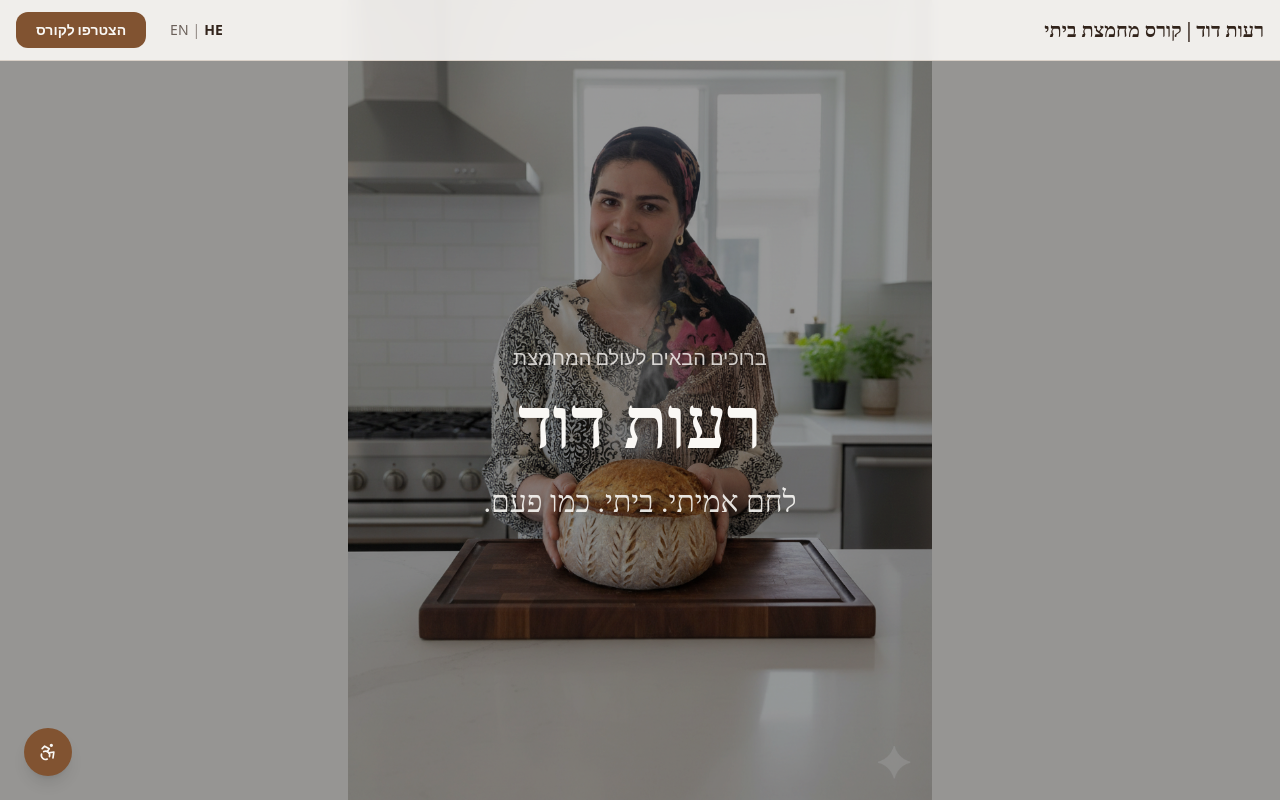
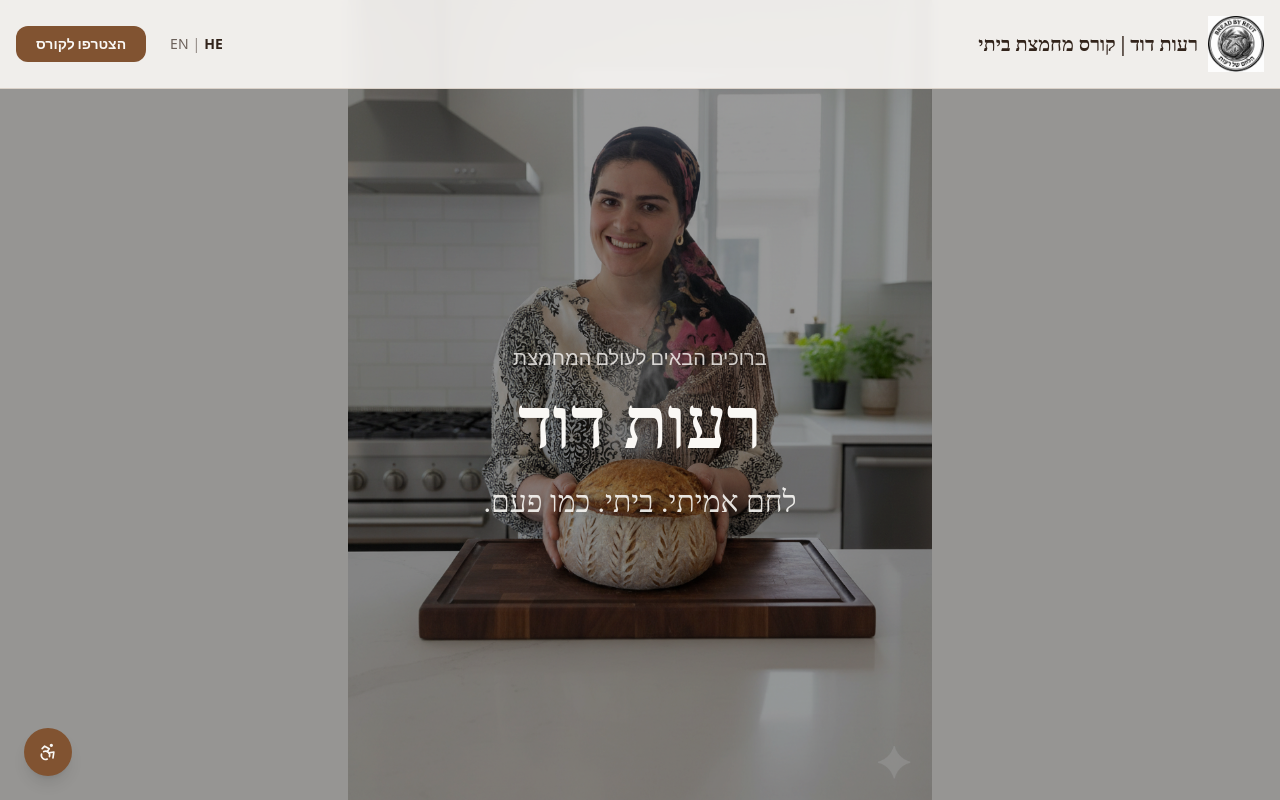
Before and after one commit to davidavid972/reutdavid, a React (Vite) app: page / in a window 1280 px wide. Shown: the top 800 px of the page. Built offline with nearby package versions, Linux system fonts and the light colour scheme; a web font is replaced by a local one.

Commit message:
Header: לוגו גדול יותר - 36px מובייל, 48px טאבלט, 56px דסקטופ
Co-authored-by: Cursor <cursoragent@cursor.com>

```diff
--- a/src/components/landing/HeroSection.tsx
+++ b/src/components/landing/HeroSection.tsx
@@ -17,9 +17,16 @@ const Header = () => {
   return (
     <header className="fixed top-0 start-0 end-0 z-50 bg-background/90 backdrop-blur-sm border-b border-border">
       <div className="container mx-auto px-4 py-3 flex items-center justify-between">
-        <span className="font-display text-lg md:text-xl font-bold text-foreground">
-          {t("header.title")}
-        </span>
+        <div className="flex items-center gap-[10px] min-w-0 py-1">
+          <img
+            src="/images/logo.jpeg"
+            alt=""
+            className="h-9 w-auto max-h-[36px] md:h-12 md:max-h-[48px] lg:h-14 lg:max-h-[56px] object-contain shrink-0"
+          />
+          <span className="font-display text-lg md:text-xl font-bold text-foreground truncate">
+            {t("header.title")}
+          </span>
+        </div>
         <div className="flex items-center gap-3">
           <button
             onClick={toggleLanguage}
```
